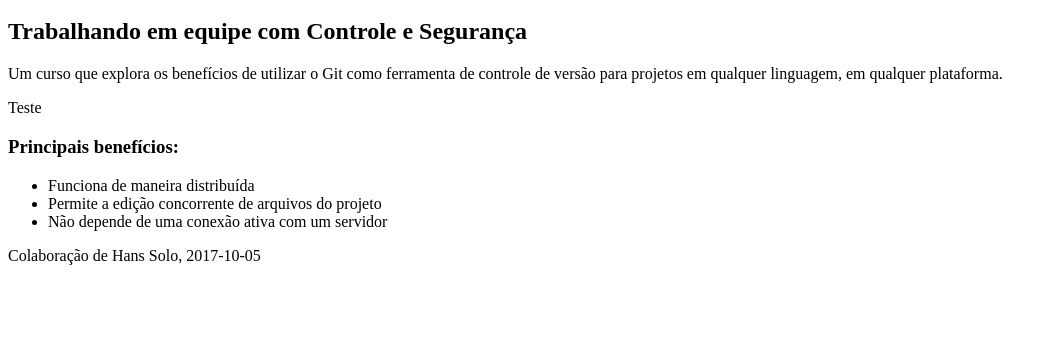
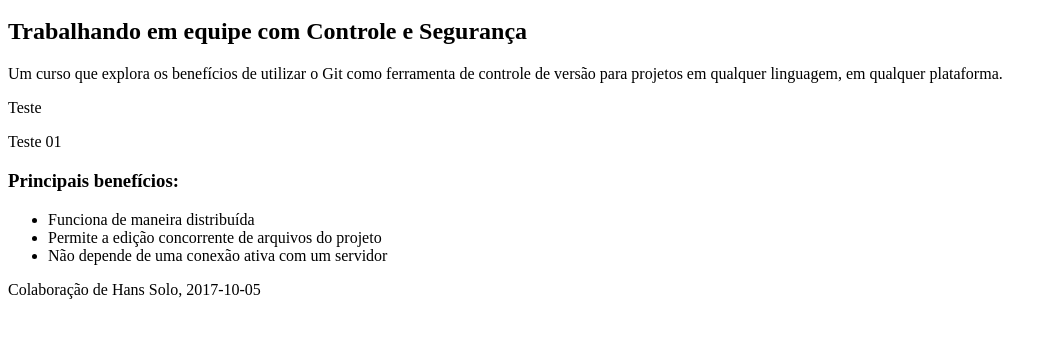
Before and after one commit to alcenor/curso-git, a plain HTML site: page index.html in a window 1280 px wide. Shown: the part 48-386 px from the top of the page, without its empty margins (0-1057 px from the left). Drawn offline with Linux system fonts and the light colour scheme.

Commit message:
Criando a linha Teste 01

```diff
--- a/index.html
+++ b/index.html
@@ -8,6 +8,8 @@
         <p>Um curso que explora os benefícios de utilizar o Git como ferramenta de controle de versão para projetos em qualquer linguagem, em qualquer plataforma.</p>
 
 		<p>Teste</p>
+
+		<p>Teste 01</p>
 
         <h3>Principais benefícios:</h3>
         <ul>
```
